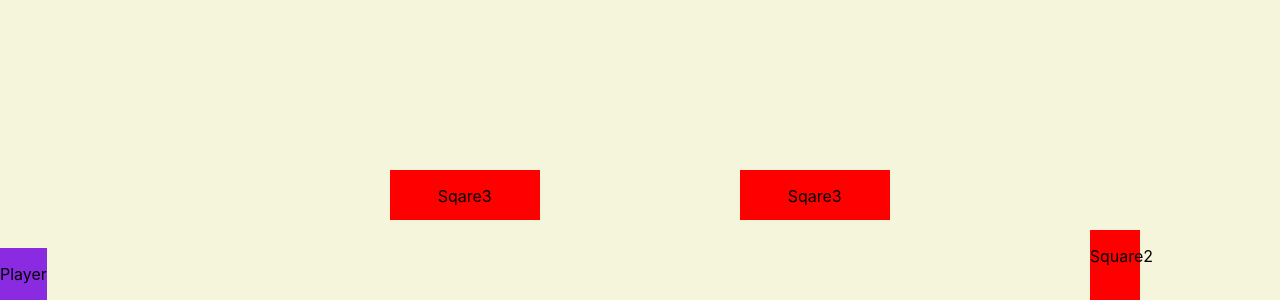
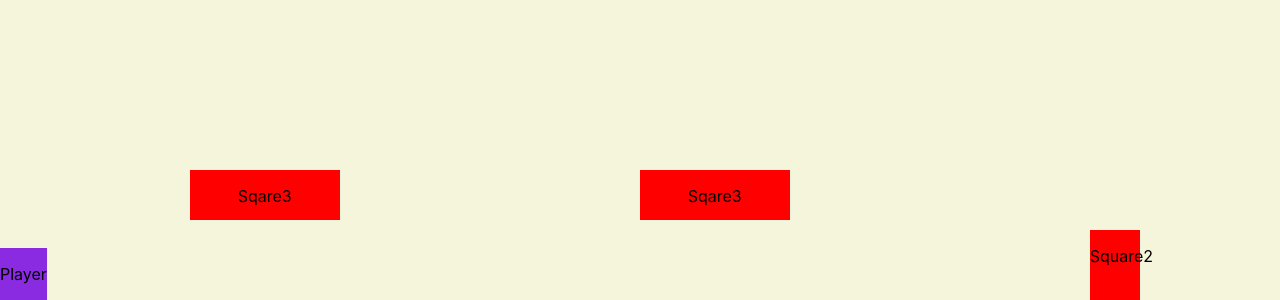
Before and after one commit to KomarCsaba/Mario, a React (Create React App) app: page / in a window 1280 px wide. Shown: the part 500-800 px from the top of the page. Built offline with nearby package versions, Linux system fonts and the light colour scheme.

Commit message:
Margin: 300px

```diff
--- a/src/App.css
+++ b/src/App.css
@@ -4,7 +4,7 @@
 }
 
 .component {
-  margin-right: 200px;
+  margin-right: 300px;
 }
 
 .component:first-child {
```
